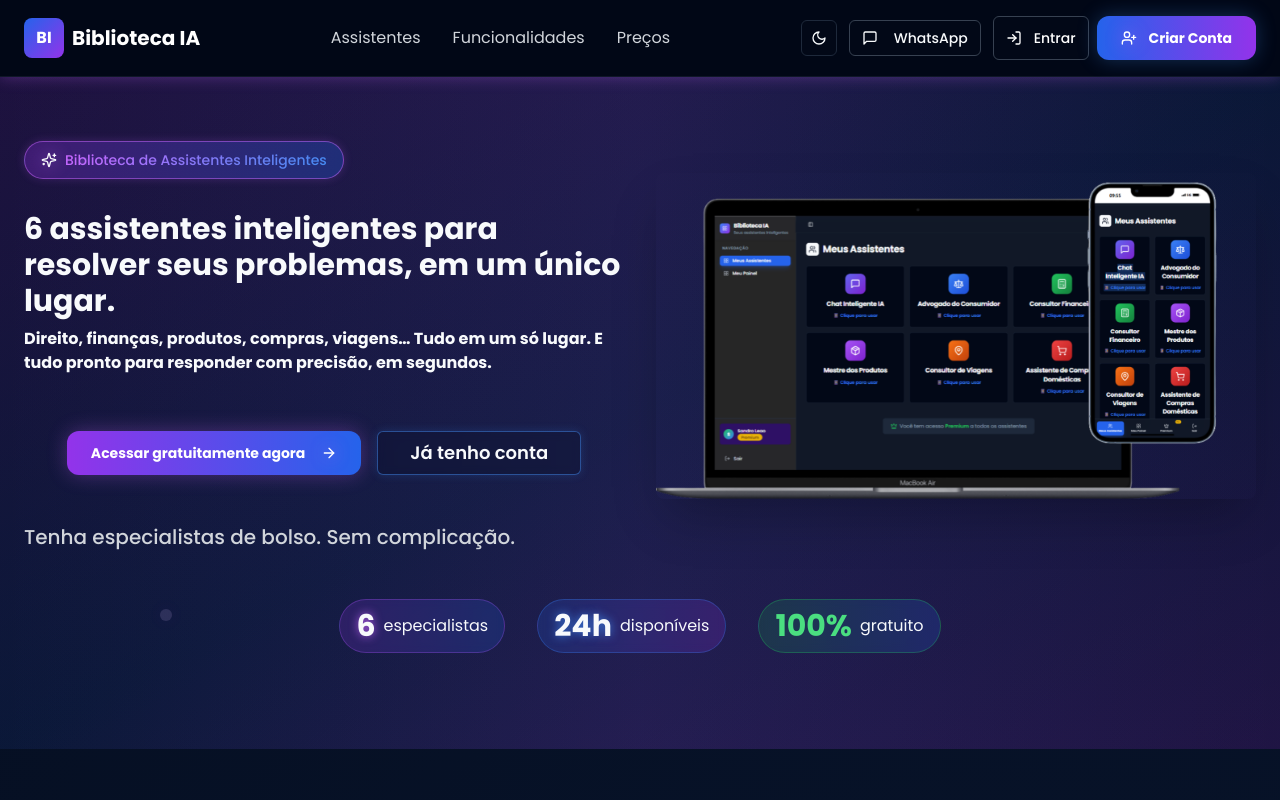
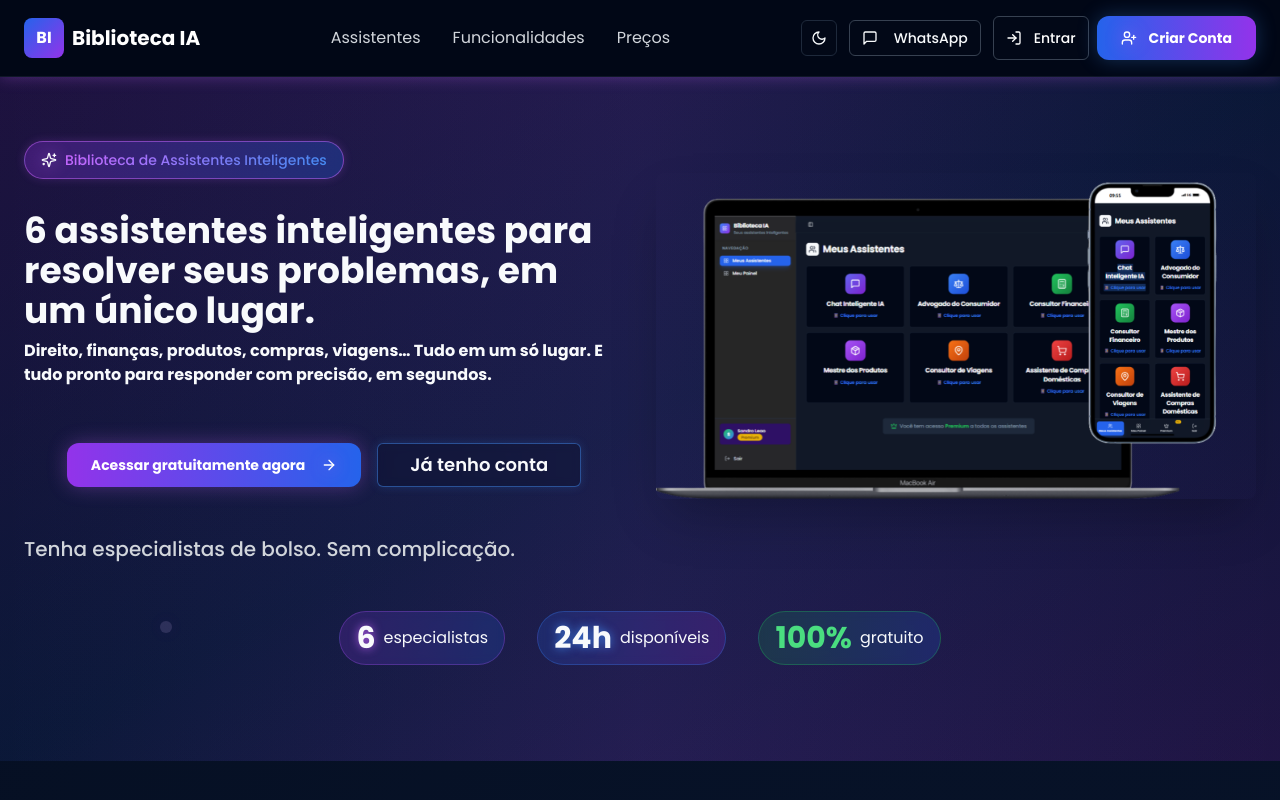
Before and after one commit to somosconsumidores/assistente-inteligente-pro, a React (Vite) app: page / in a window 1280 px wide. Shown: the top 800 px of the page. Built offline with nearby package versions, Linux system fonts and the light colour scheme.

Commit message:
Increase text font size
Increase the font size of the specified text by 30%.

```diff
--- a/src/components/Hero.tsx
+++ b/src/components/Hero.tsx
@@ -50,7 +50,7 @@ const Hero = () => {
             <h1 className="text-3xl sm:text-4xl md:text-5xl lg:text-6xl xl:text-7xl font-bold leading-tight text-neon">
 
             </h1>
-            <p className="text-lg sm:text-xl md:text-2xl lg:text-3xl font-bold text-soft-white max-w-4xl mx-auto leading-relaxed">
+            <p className="text-xl sm:text-2xl md:text-3xl lg:text-4xl font-bold text-soft-white max-w-4xl mx-auto leading-relaxed">
               6 assistentes inteligentes para resolver seus problemas, em um único lugar.
               <span className="block mt-2 text-sm sm:text-base text-light-gray md:text-base">Direito, finanças, produtos, compras, viagens… Tudo em um só lugar. E tudo pronto para responder com precisão, em segundos.</span>
             </p>
```
